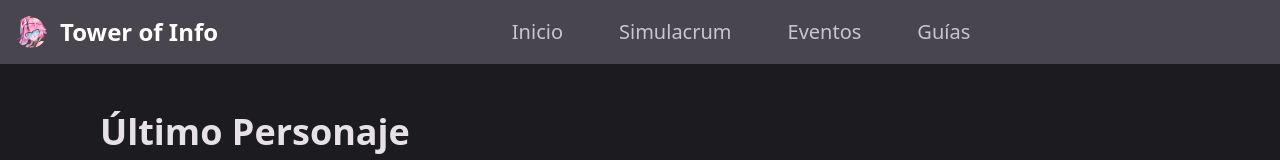
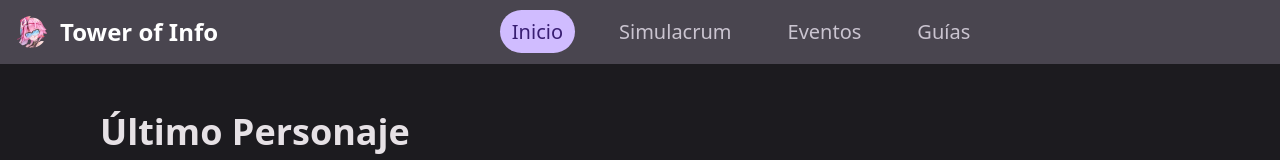
Before and after one commit to gerssh/gerssh.github.io, an Astro site: page / in a window 1280 px wide. Shown: the top 160 px of the page. Built offline with nearby package versions, Linux system fonts and the light colour scheme; Astro itself is replaced by a stand-in of ours.

Commit message:
Update Navbar.astro

```diff
--- a/src/components/Navbar.astro
+++ b/src/components/Navbar.astro
@@ -26,7 +26,7 @@ const sitios = [
 
 const pathname = new URL(Astro.request.url).pathname;
 
-const currentPath = pathname.slice(1);
+const currentPath = pathname;
 
 const aColor =" text-purple-500"
 const aStyle ="flex items-center p-2 text-gray-900 rounded-lg text-white group"
```
